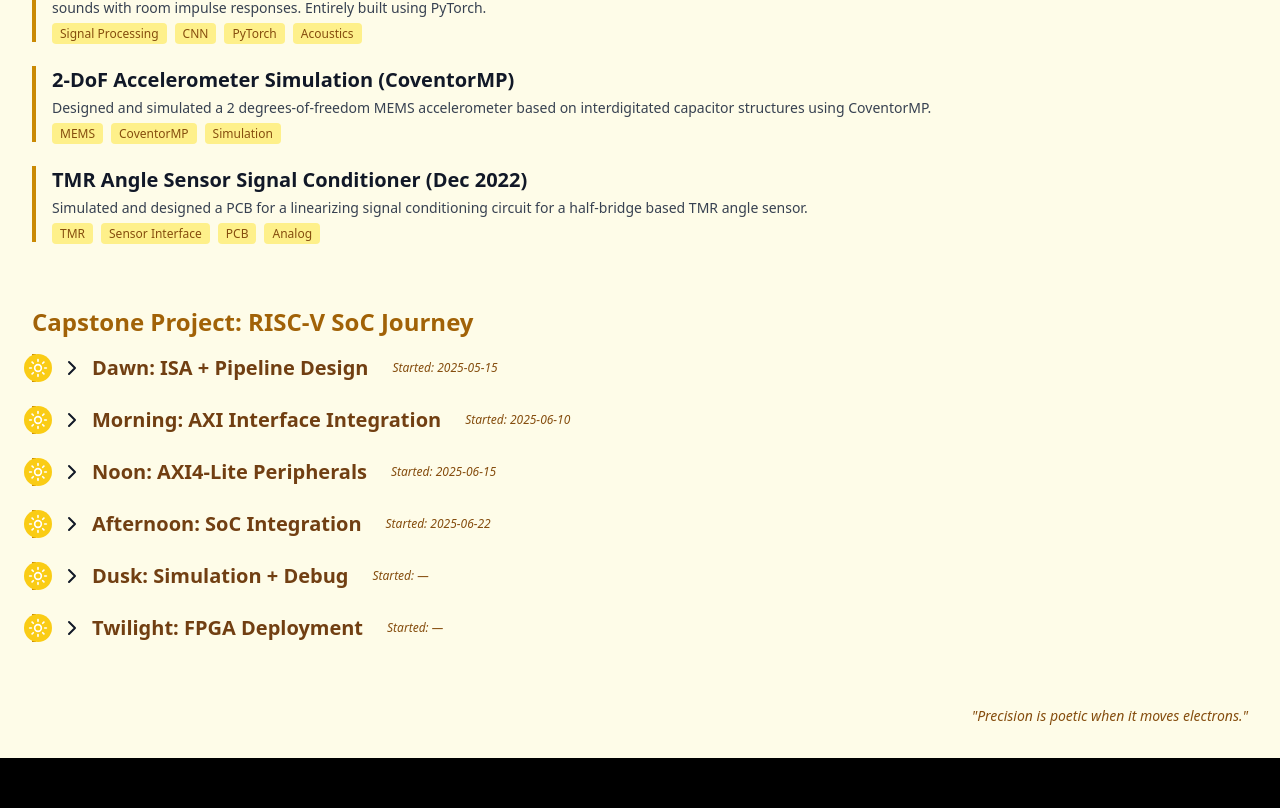
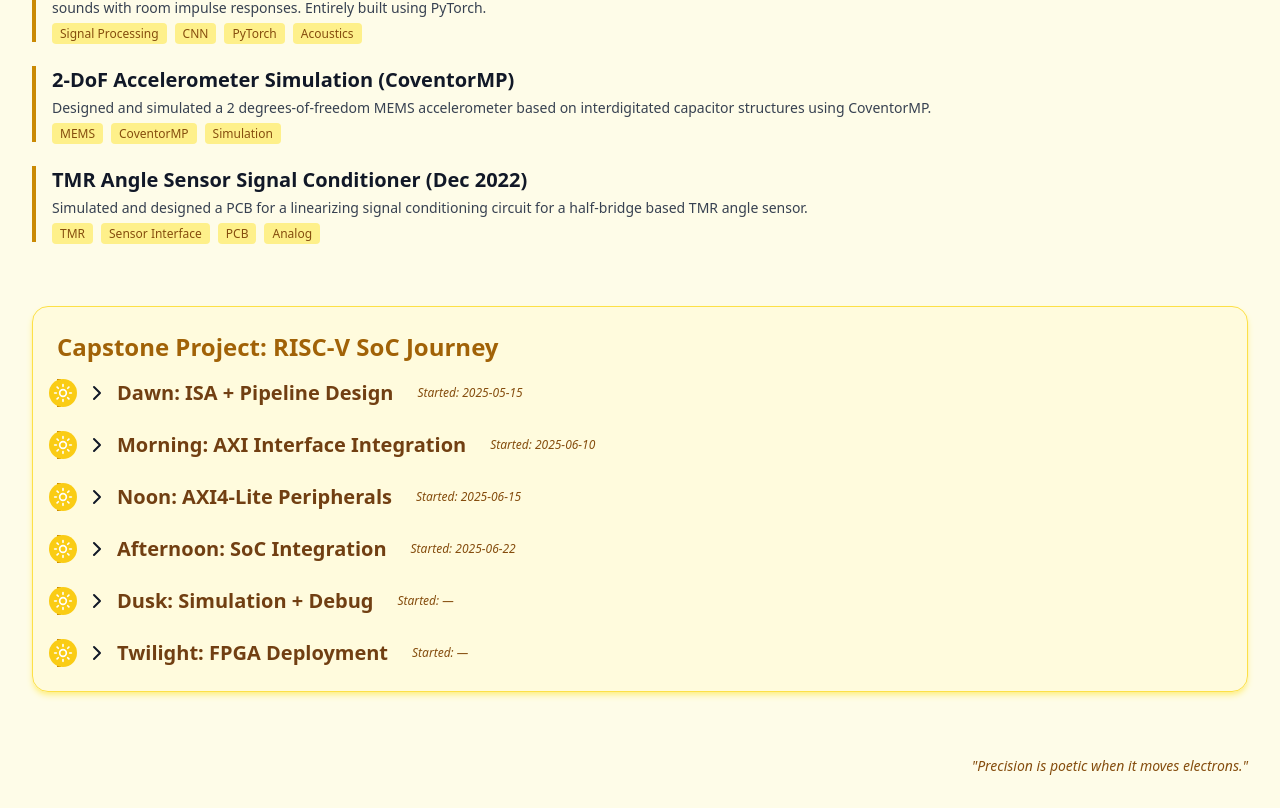
Before and after one commit to Veena-vk/veena-portfolio-dev, a Next.js app: page /sun in a window 1280 px wide. Shown: the part 1482-2290 px from the top of the page. Before the commit the page ends 2240 px from the top, so only its background shows below. Built offline with nearby package versions, Linux system fonts and the light colour scheme.

Commit message:
Update page.tsx

```diff
--- a/app/sun/page.tsx
+++ b/app/sun/page.tsx
@@ -20,7 +20,7 @@ export default function SunPage() {
         <AcademicProjects />
       </section>
 
-      <section>
+      <section className="p-6 rounded-2xl border border-yellow-300 bg-yellow-100/30 shadow-md shadow-yellow-200">
         <h2 className="text-2xl font-semibold text-yellow-700 mb-4">Capstone Project: RISC-V SoC Journey</h2>
         <CapstonePath />
       </section>
```
